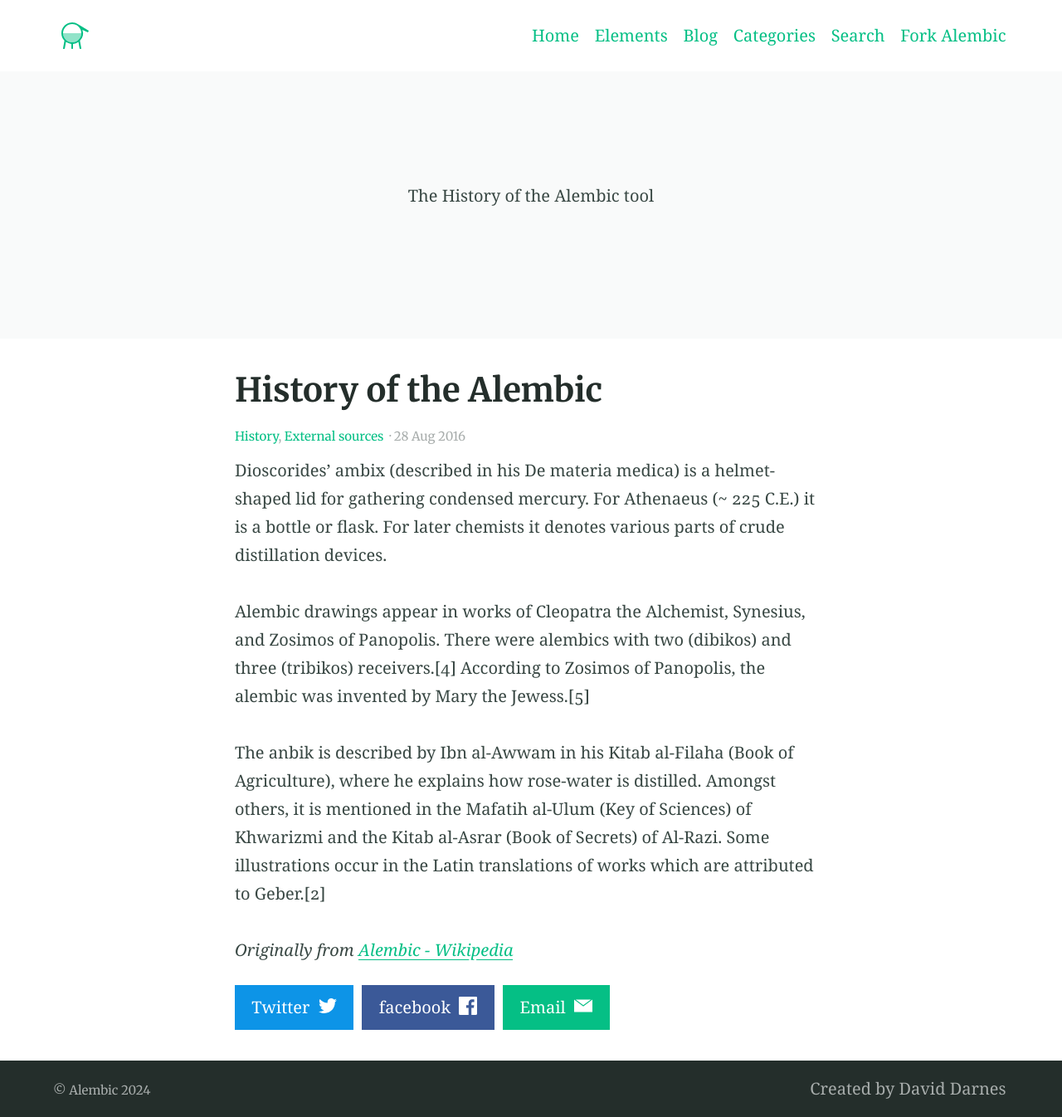
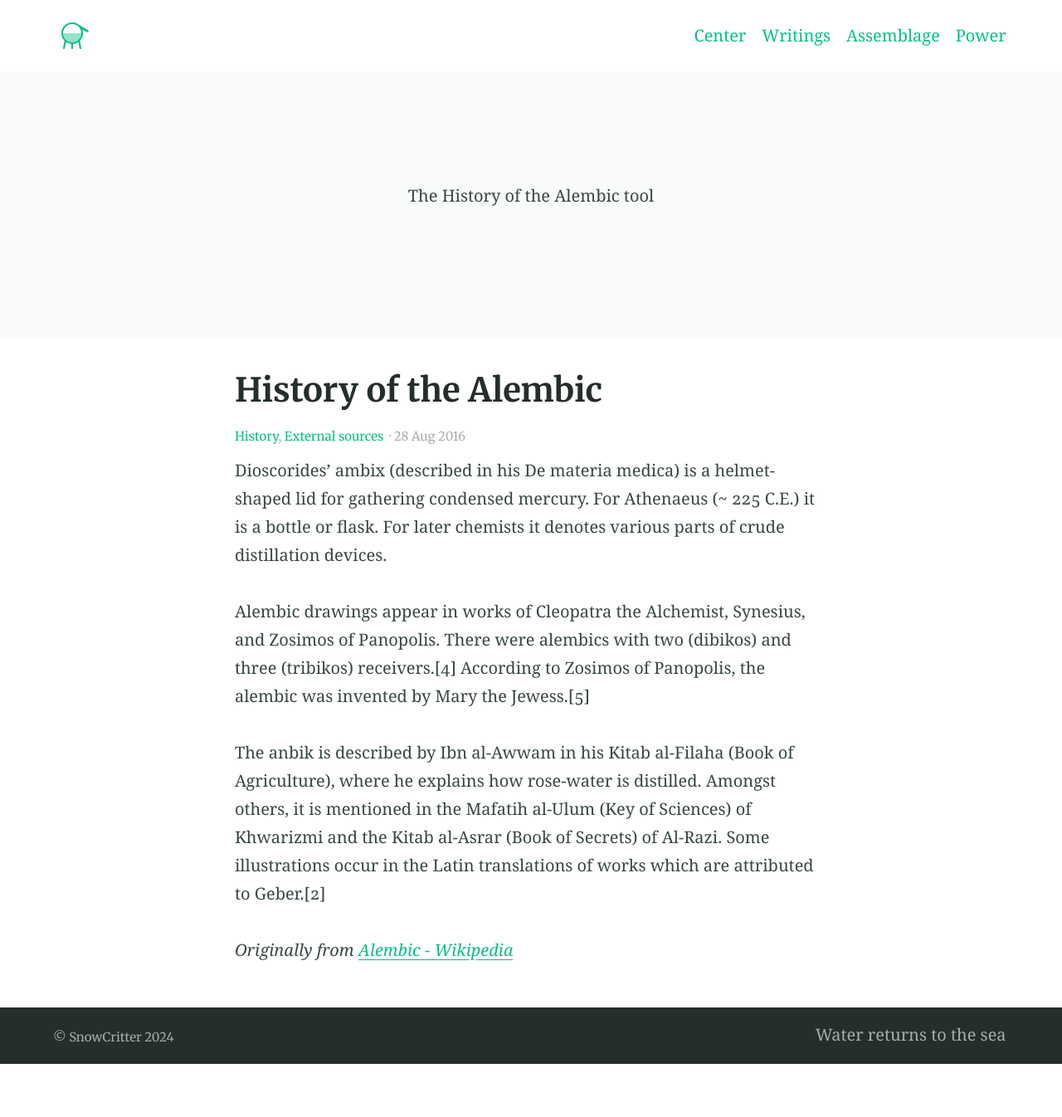
Before and after one commit to SnowCritter/SnowCritter.github.io, a Jekyll site: the page built from _posts/2016-08-28-example-post-two.md, in a window 1280 px wide. Shown: the whole page at 83% size. Built offline with Jekyll 4.4.1, drawn with Linux system fonts in a browser that asks for light colours; after the commit the page ends 1282 px from its top, so only the background shows below that.

Commit message:
Update _config.yml

```diff
--- a/_config.yml
+++ b/_config.yml
@@ -63,11 +63,11 @@ timezone: Europe/London # Timezone for blog posts and alike
 # 5. Collections
 collections:
   posts:
-    title: Posts # Needed for Siteleaf
+    title: Ideas and Experiences # Needed for Siteleaf
     output: true
-    description: "My thoughts and ideas" # The post list page content
-    feature_text: |
-      Welcome to the blog
+    #description: "My thoughts and ideas" # The post list page content
+    #feature_text: |
+     # Welcome to the blog
     feature_image: "https://picsum.photos/2560/600?image=866"
 
 # 6. Jekyll collections settings
@@ -93,7 +93,7 @@ defaults:
 # 7. Site settings
 encoding: utf-8 # Make sure the encoding is right
 lang: en-GB # Set the site language
-title: "Alembic" # Site name or title, also used in jekyll-seo-tag
+title: "SnowCritter" # Site name or title, also used in jekyll-seo-tag
 logo: "/assets/logos/logo.svg" # Site logo, also used in jekyll-seo-tag
 description: "Alembic is a starting point for Jekyll projects. Rather than starting from scratch, this boilerplate is designed to get the ball rolling immediately" # Site description and default description, also used in jekyll-seo-tag
 url: "https://alembic.darn.es" # Site url, also used in jekyll-seo-tag
@@ -121,34 +121,34 @@ favicons: # Favicons are also used in the manifest file. Syntax is 'size: path'
 
 # 9. Site navigation
 navigation_header:
-- title: Home
+- title: Center
   url: /
-- title: Elements
-  url: /elements/
-- title: Blog
-  url: /blog/
-- title: Categories
-  url: /categories/
-- title: Search
-  url: /search/
-- title: Fork Alembic
-  url: https://github.com/daviddarnes/alembic
+- title: Writings
+  url: /writings/
+- title: Assemblage
+  url: /assemblage/
+- title: Power
+  url: /power/
+#- title: Search
+#  url: /search/
+#- title: Fork Alembic
+#  url: https://github.com/daviddarnes/alembic
 
 navigation_footer:
-- title: Created by David Darnes
-  url: https://darn.es
+- title: Water returns to the sea
+#  url:https://darn.es
 
 social_links: # Appears in sidebar. Set the urls then uncomment and comment out as desired
-  Twitter: https://twitter.com/DavidDarnes
-  LinkedIn: https://www.linkedin.com/in/daviddarnes
-  GitHub: https://github.com/daviddarnes
-  link: https://darn.es
+  Twitter: https://twitter.com/CrisprChild
+  #LinkedIn: https://www.linkedin.com/in/daviddarnes
+  GitHub: https://github.com/SnowCritter
+  #link: https://darn.es
   RSS: /feed.xml
 
 sharing_links: # Appear at the bottom of single blog posts, add as desired. The value can be 'true' or the desired button colour
-  Twitter: "#0d94e7"
-  facebook: "#3B5998"
-  Email: true
+  #Twitter: "#0d94e7"
+  #facebook: "#3B5998"
+  #Email: true
 
 # Load custom fonts from fonts.google.com etc
 #
```
